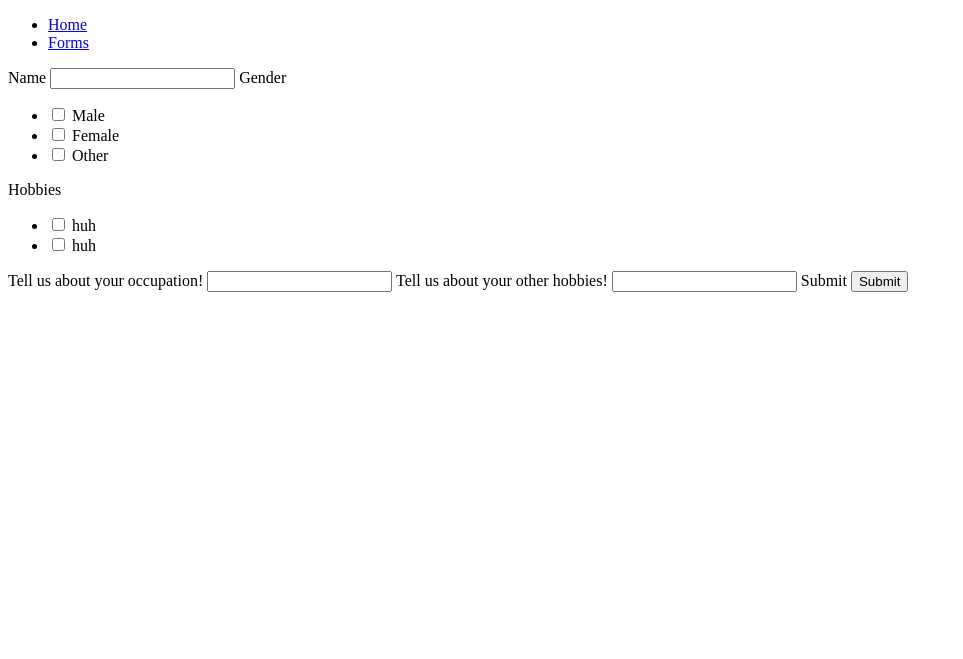
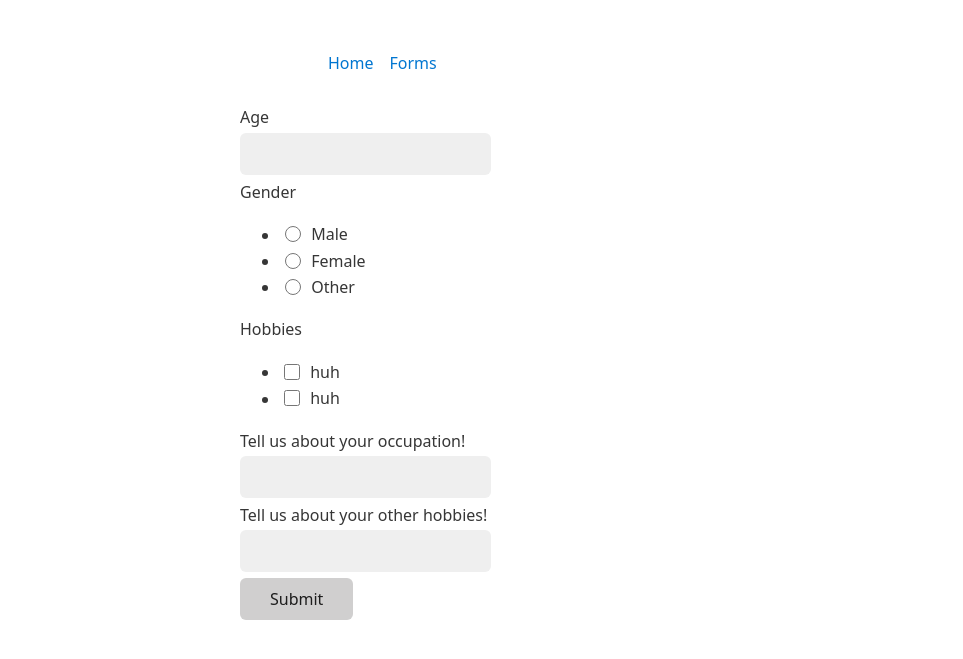
Before and after one commit to Koodsu/HackOhio23, a Flask app: page /form in a window 1280 px wide. Shown: the top 659 px of the page, without its empty margins (0-963 px from the left). Run offline with Flask 2, Linux system fonts and the light colour scheme.

Commit message:
styling and form stuff

```diff
--- a/src/forms.py
+++ b/src/forms.py
@@ -1,6 +1,6 @@
 from flask import Blueprint, render_template
 from flask_wtf import FlaskForm
-from wtforms import StringField, BooleanField, SubmitField, SelectMultipleField
+from wtforms import StringField, IntegerField, SubmitField, SelectMultipleField, RadioField
 from wtforms.widgets import ListWidget, CheckboxInput
 from wtforms.validators import DataRequired
 
@@ -11,18 +11,20 @@ class MultiCheckboxField(SelectMultipleField):
     option_widget = CheckboxInput()
 
 class InformationForm(FlaskForm):
-    age = StringField('Name', validators=[DataRequired()])
-    gender = MultiCheckboxField(choices=[
+    age = IntegerField('Age', validators=[DataRequired()])
+    gender = RadioField(choices=[
         ('male', 'Male'), ('female', 'Female'), ('other', 'Other')],
         validators=[DataRequired()])
     hobbies = MultiCheckboxField(choices=[('sussy', 'huh'), ('baka', 'huh')])
-    occupation = StringField('Tell us about your occupation!', validators=[DataRequired()])
+    occupation = StringField('Tell us about your occupation!')
     other = StringField('Tell us about your other hobbies!')
-    submit = SubmitField('Submit')
 
 @forms_blueprint.route('/form', methods=['GET', 'POST'])
 def form():
     form = InformationForm()
     if form.validate_on_submit():
-        return 'Form submitted!'
+        data = [form.age.data, form.gender.data, form.hobbies.data, form.occupation.data, form.other.data]
+        data = [i for i in todolist if i is not None]
+        todolist = ["sussy", "hello", "among us"]
+        return render_template('stuff.html', data=todolist)
     return render_template('forms.html', form=form)
--- a/src/templates/base.html
+++ b/src/templates/base.html
@@ -5,8 +5,37 @@
     <meta http-equiv="X-UA-Compatible" content="IE=edge">
     <meta name="viewport" content="width=device-width, initial-scale=1.0">
     <title>Document</title>
+    <link rel="stylesheet" href="https://cdn.jsdelivr.net/npm/water.css@2/out/light.css">
+
+    <style>
+        nav {
+        display: flex;
+        justify-content: space-between;
+        padding: 1rem 2rem;
+        }
+
+        nav ul {
+        display: flex;
+        list-style: none;
+        }
+
+        nav li {
+        padding-left: 1rem;
+        }
+
+    </style>
+
 </head>
 <body>
+
+    {% with messages = get_flashed_messages(with_categories=true) %}
+        {% if messages %}
+            {% for category, message in messages %}
+                <div class="alert alert-{{ category }}" role="alert"> {{ message }}</div>
+            {% endfor %}
+        {% endif %}
+    {% endwith %}
+
     <nav>
         <ul>
             <li><a href="/">Home</a></li>
--- a/src/templates/forms.html
+++ b/src/templates/forms.html
@@ -1,7 +1,7 @@
 {% extends 'base.html' %}
 {% block content %}
 
-<form method="POST" action="/forms">
+<form method="POST" action="/form">
     {{ form.hidden_tag() }}
 
     {% for field in form %}
@@ -10,6 +10,7 @@
             {{ field }}
         {% endif %}
     {% endfor %}
+    <input type="submit" value="Submit">
 </form>
 
 {% for field in form %}
```
Also changed, not shown: src/templates/stuff.html (added, +12 -0 lines).
